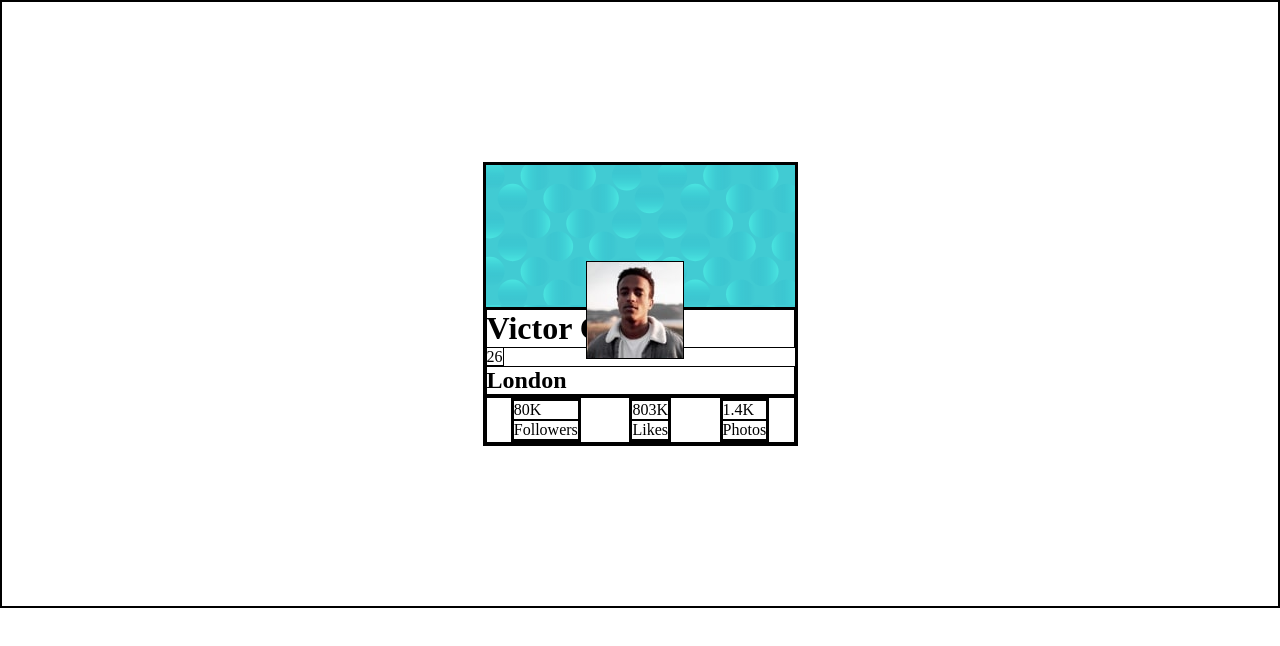
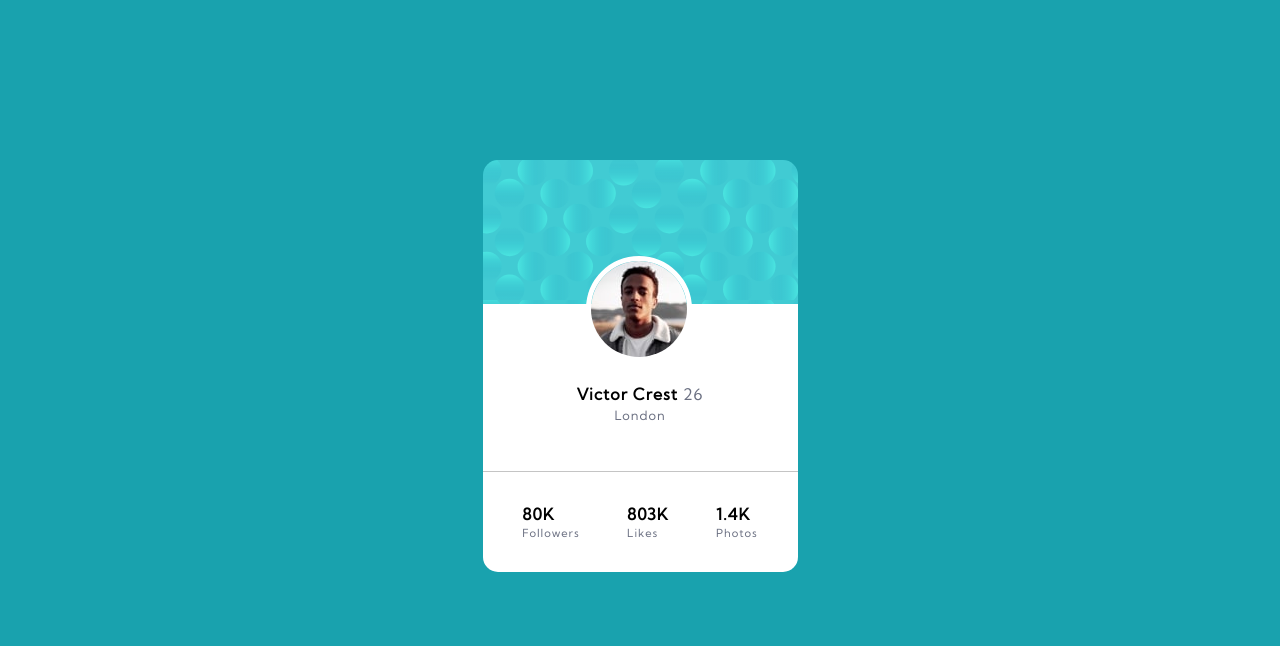
Before and after one commit to NikeshGamal/Profile-Card-Component, a plain HTML site: page index.html in a window 1280 px wide. Drawn offline with Linux system fonts and the light colour scheme.

Commit message:
Layout Completed

```diff
--- a/index.html
+++ b/index.html
@@ -22,8 +22,8 @@
                   <img src="./images/image-victor.jpg" alt="image-victor">
            </div>
            <div class="details">
-                <h1 class="name">  Victor Crest</h1> <span class="age">26</span>
-                <h2 class="place">London</h2>
+               <p><h1 class="name">  Victor Crest <small class="age">26</small></h1> </p>
+                <h4 class="place">London</h4>
            </div>
            <div class="info">
                <ul class="detail_box">
--- a/style.css
+++ b/style.css
@@ -1,15 +1,20 @@
+@import url('https://fonts.googleapis.com/css2?family=Kumbh+Sans&display=swap');
 
 *{
-    border: 1px solid black;
+    /* border: 1px solid black; */
     margin: 0px;
     padding: 0px;
     box-sizing: border-box;
 }
 
+html{
+    min-width: 270px;
+}
 body{
     display: flex;
     justify-content: center;
     align-items: center;
+    background-color: hsl(185, 75%, 39%);
 }
 
 main{
@@ -24,12 +29,16 @@ main{
 
 .background{
   background:url("./images/bg-pattern-card.svg");
+  border-top-left-radius: 15px;
+  border-top-right-radius: 15px;
 }
 
 .background img{
    position: relative;
    top:6em;
-   left:6.3em;
+   left:33%;
+   border-radius: 50%;
+   border: 5px solid white;
 }
 
 .info .detailed_info li,.info li{
@@ -40,3 +49,53 @@ main{
     display: flex;
     justify-content: space-around;
 }
+
+.details{
+    padding:5em 1em 3em;
+    text-align: center;
+    font-family:Kumbh Sans;
+    background-color: white;
+    border-bottom: 1px solid  hsl(0, 0%, 77%);
+}
+
+
+.details .name{
+    font-size: 1em;
+    font-weight: 700;
+    letter-spacing: 1px;
+}
+.details .age{
+    font-size: 1em;
+    font-weight: 400;
+    color:  hsl(227, 10%, 46%);
+    letter-spacing: 1px;
+}
+
+.details .place{
+    margin-top: 0.2em;
+    font-size: 0.8em;
+    font-weight: 400;
+    color:  hsl(227, 10%, 46%);
+    letter-spacing: 1px;
+}
+
+.info{
+    background-color: white;
+    border-bottom-left-radius: 15px;
+    border-bottom-right-radius: 15px;
+    padding: 2em 1em;
+    letter-spacing: 1px;
+}
+
+.info .numbers{
+    font-family: Kumbh Sans;
+    font-weight: 700;
+}
+
+.info .number_info{
+    font-size: 0.7em;
+    font-family: Kumbh Sans;
+    font-weight: 400;
+     color:  hsl(227, 10%, 46%);
+     margin-top: 0.2em;
+}
```
